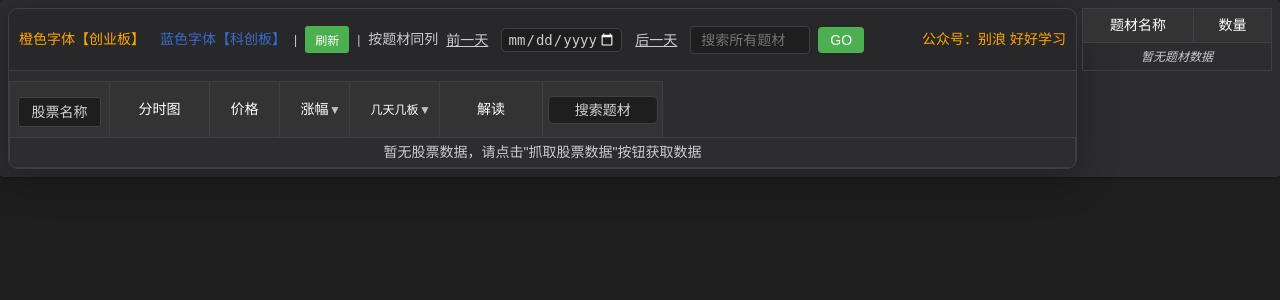
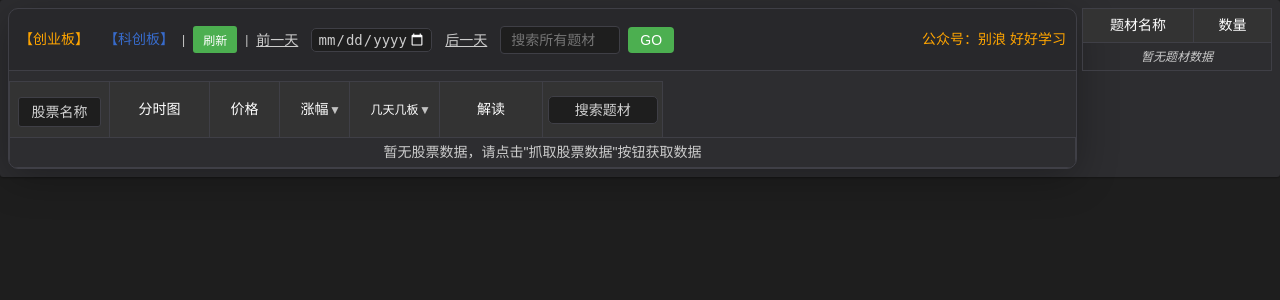
Before and after one commit to b2522/hot_tdx, a Flask app: page / in a window 1280 px wide. Shown: the top 300 px of the page. Run offline with Flask 3, Linux system fonts and the light colour scheme; data that the repository does not hold is empty.

Commit message:
Update index.html

```diff
--- a/templates/index.html
+++ b/templates/index.html
@@ -33,14 +33,13 @@
             <div class="header-container">
                 <div class="date-selector">
                     <span class="market-label">
-                        <span style="color: orange;">橙色字体【创业板】</span> <span style="color: rgba(60, 127, 250, 0.781);">蓝色字体【科创板】</span>
+                        <span style="color: orange;">【创业板】</span> <span style="color: rgba(60, 127, 250, 0.781);">【科创板】</span>
                     </span>
                     <span style="color: var(--text-color);"> | </span>
                     <button onclick="location.reload()" class="refresh-button" title="刷新页面">
                     刷新
                 </button>
                     <span style="color: var(--text-color);"> | </span>
-                    <a href="/zqtc_tdx" style="color: var(--text-color); text-decoration: none; font-size: 14px;">按题材同列</a>
                     <a href="javascript:void(0)" onclick="changeDate(-1)" style="color: var(--text-color); text-decoration: underline; font-size: 14px; margin-right: 5px; display: inline-block; line-height: 24px;">前一天</a>
                     <input type="date" id="dateFilter" placeholder="选择日期" onchange="filterByDate(this.value)" class="filter-input" style="margin: 0; padding: 2px 5px; display: inline-block; width: auto; max-width: 130px; vertical-align: middle;">
                     <a href="javascript:void(0)" onclick="changeDate(1)" style="color: var(--text-color); text-decoration: underline; font-size: 14px; margin-left: 5px; display: inline-block; line-height: 24px;">后一天</a>
```
